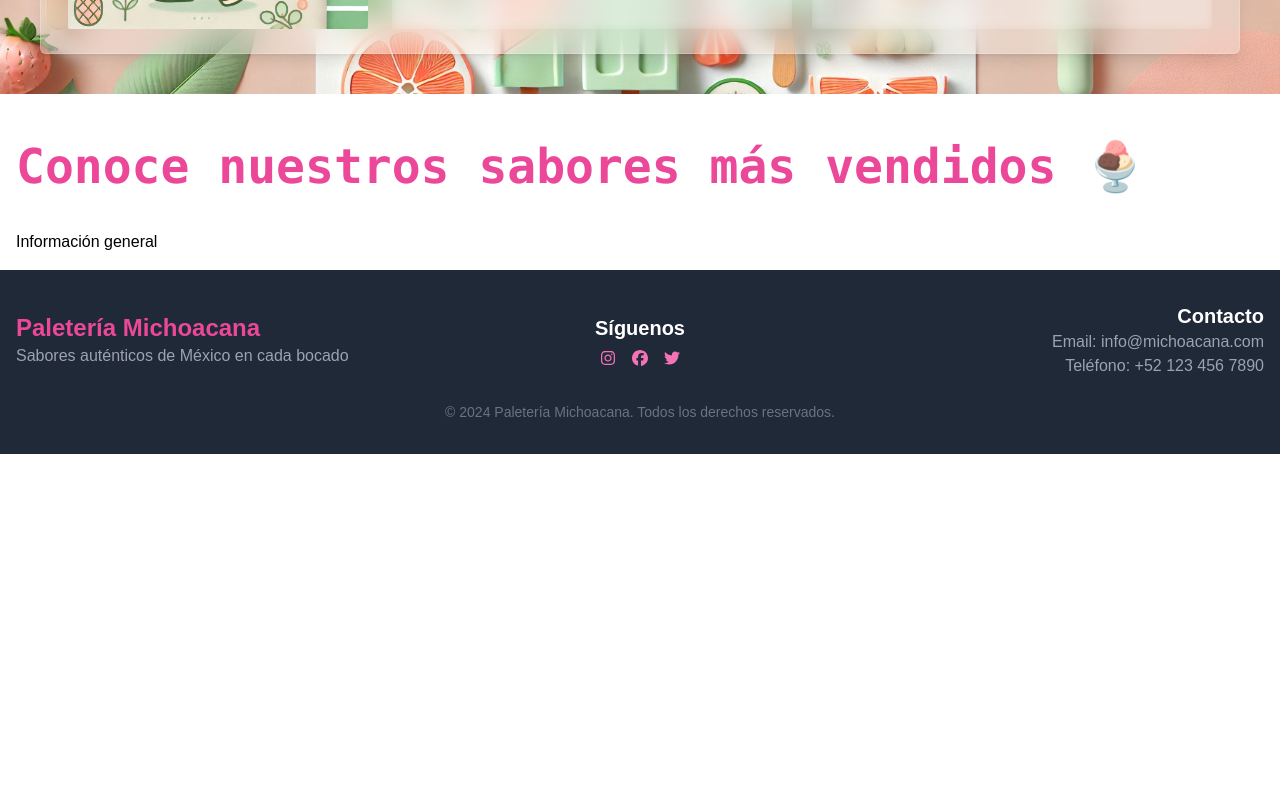
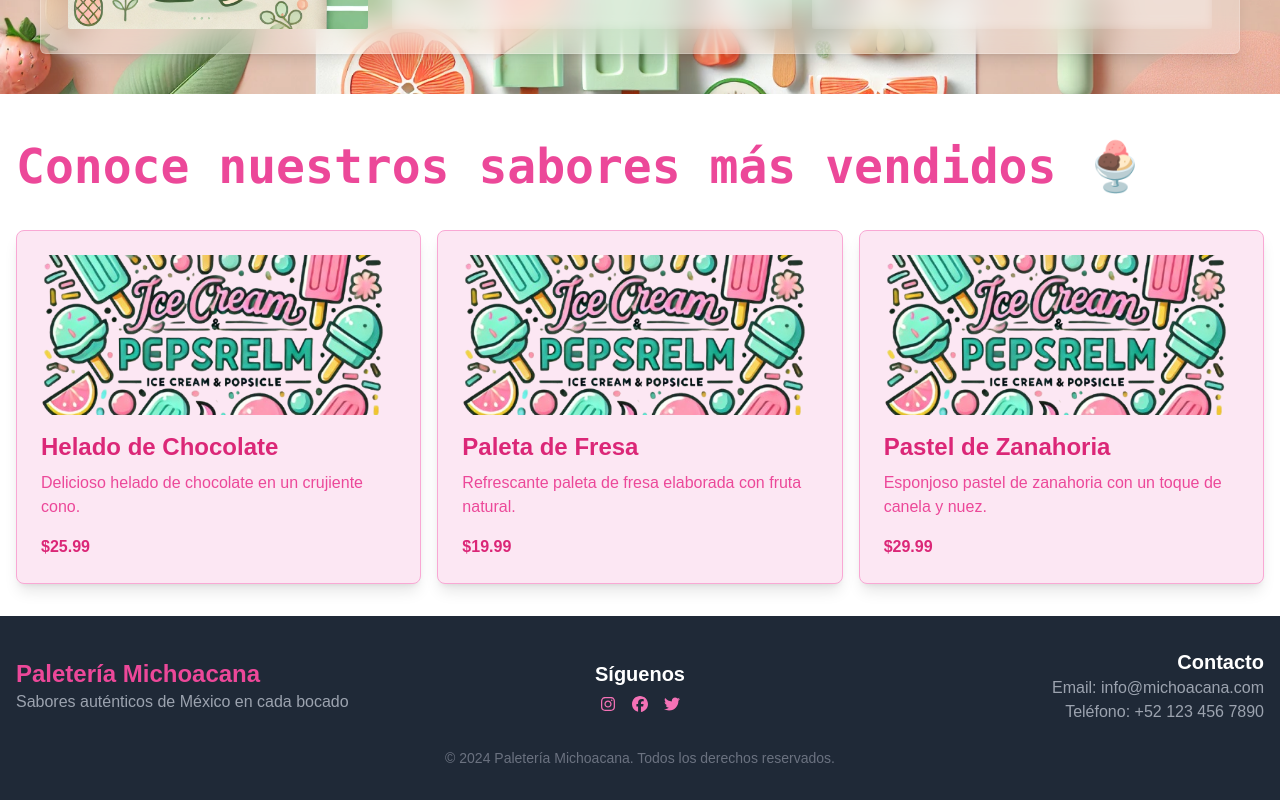
Before and after one commit to v-devOs/Next-Front-End-Michoacana, a Next.js app: page / in a window 1280 px wide. Shown: the part 1008-1808 px from the top of the page. Before the commit the page ends 1462 px from the top, so only its background shows below. Built offline with nearby package versions, Linux system fonts and the light colour scheme.

Commit message:
Ajustar carga de imagenes

```diff
--- /dev/null
+++ b/src/app/admin/(items)/product/[id]/page.tsx
@@ -0,0 +1,21 @@
+'use client'
+
+import { ProductForm } from "@/components/admin/product/ProductForm";
+import { useDataItem } from "@/hooks";
+import { Product } from "@/interfaces/admin";
+import { usePathname } from "next/navigation"
+
+const AdminProductsInfo = () => {
+
+  const path = usePathname().split('/');
+
+  const { dataItem } = useDataItem<Product>(path[2], path[3])
+
+  return (
+    <section>
+      <ProductForm data={dataItem} title="Editar información del Producto" />
+    </section>
+  )
+}
+
+export default AdminProductsInfo
--- a/src/app/admin/(items)/product/page.tsx
+++ b/src/app/admin/(items)/product/page.tsx
@@ -1,20 +1,16 @@
 import React from 'react'
-import { AdminView, Table } from '@/components/admin'
-import { getAllData } from '@/actions/admin/getData'
-import { Product } from '@/interfaces/admin';
+import { AdminView } from '@/components/admin'
+import { ProductTable } from '@/components/admin/product';
 
 
 
 const AdminProductPage = async () => {
 
-  const data: Product[] = await getAllData('product');
-
-  const fieldsOmmit = ['product_image_url', 'active', 'description']
   return (
     <div>
       <AdminView title='Información productos' />
 
-      <Table items={data} fieldsOmmit={fieldsOmmit} />
+      <ProductTable />
     </div>
   )
 }
--- a/src/app/page.tsx
+++ b/src/app/page.tsx
@@ -1,4 +1,5 @@
-import { Carousel } from "@/components/landing";
+import { CardGrid, Carousel } from "@/components/landing";
+import { Product } from "@/interfaces/admin";
 import { Metadata } from "next";
 import Image from "next/image";
 
@@ -6,6 +7,43 @@ import Image from "next/image";
 export const metadata: Metadata = {
   title: 'Paleteria Michoacana',
 }
+
+const products: Product[] = [
+  {
+    id_product: 1,
+    price: 25.99,
+    product: "Helado de Chocolate",
+    type: "Postre",
+    active: true,
+    flavor: "Chocolate",
+    presentation: "Cono",
+    description: "Delicioso helado de chocolate en un crujiente cono.",
+    product_image_url: "/img/icon.png"
+  },
+  {
+    id_product: 2,
+    price: 19.99,
+    product: "Paleta de Fresa",
+    type: "Postre",
+    active: true,
+    flavor: "Fresa",
+    presentation: "Paleta",
+    description: "Refrescante paleta de fresa elaborada con fruta natural.",
+    product_image_url: "/img/icon.png"
+  },
+  {
+    id_product: 3,
+    price: 29.99,
+    product: "Pastel de Zanahoria",
+    type: "Repostería",
+    active: false,
+    flavor: "Zanahoria",
+    presentation: "Porción",
+    description: "Esponjoso pastel de zanahoria con un toque de canela y nuez.",
+    product_image_url: "/img/icon.png"
+  }
+];
+
 
 
 export default function Home() {
@@ -62,17 +100,13 @@ export default function Home() {
           </div>
         </section>
 
-        <section className="p-4">
+        <section className="p-4" id="flavors">
           <h2 className="text-5xl font-bold font-mono text-pink-500 mt-8 mb-10">Conoce nuestros sabores más vendidos 🍨</h2>
 
           <div className="">
             <div className="">
+              <CardGrid products={products} />
             </div>
-
-            <div>
-              Información general
-            </div>
-
           </div>
         </section>
       </div>
--- /dev/null
+++ b/src/components/admin/product/ProductForm.tsx
@@ -0,0 +1,132 @@
+import { useEffect } from "react"
+import { useForm } from "react-hook-form"
+import Image from "next/image"
+import { ChangeEvent } from "react"
+
+import { Loading } from "@/components/ui"
+import { Product } from "@/interfaces/admin"
+
+interface Props {
+  title: string,
+  data?: Product
+}
+
+export const ProductForm = ({ title, data }: Props) => {
+  const {
+    register,
+    handleSubmit,
+    reset
+  } = useForm<Product>({
+    defaultValues: {
+      ...data
+    }
+  })
+
+  const onSubmit = (data: Product) => {
+    console.log({ data })
+  }
+
+  useEffect(() => {
+    if (data) reset(data)
+  }, [data, reset])
+
+  const onFileSelected = (event: ChangeEvent<HTMLInputElement>) => {
+    const file = event.target.files?.[0];
+    if (!file) return;
+
+    // Aquí puedes manejar la carga del archivo
+    console.log(file);
+  }
+
+  if (!data)
+    return <Loading />
+
+  return (
+    <div className="relative mb-4 flex min-h-screen text-gray-800 antialiased flex-col justify-center overflow-hidden bg-gray">
+      <div className="relative w-full max-w-4xl mx-auto text-center">
+        <span className="text-2xl font-light ">{title}</span>
+        <div className="mt-4 bg-white shadow-md rounded-lg text-left">
+          <div className="h-2 bg-purple-400 rounded-t-md"></div>
+          <form onSubmit={handleSubmit(onSubmit)} className="px-8 py-6">
+            <div className="flex gap-8 mb-6">
+              <div className="flex-shrink-0 mb-4">
+                <Image
+                  src={'/img/icon.png'}
+                  alt="Imagen del producto"
+                  width={200}
+                  height={200}
+                  className="rounded-md object-cover"
+                />
+              </div>
+
+              <div className="flex-1">
+                <label className="block font-semibold mb-2">Seleccionar imagen</label>
+                <input
+                  type="file"
+                  accept="image/png, image/jpeg, image/gif"
+                  onChange={onFileSelected}
+                  className='border w-full px-3 py-2 hover:outline-none focus:outline-none focus:ring-indigo-500 focus:ring-1 rounded-md'
+                />
+              </div>
+            </div>
+
+            <div className="grid grid-cols-2 gap-4">
+              <div>
+                <label className="block font-semibold">Nombre del Producto</label>
+                <input
+                  {...register('product', { required: 'Este campo es requerido' })}
+                  className='border w-full h-5 px-3 py-5 mb-4 hover:outline-none focus:outline-none focus:ring-indigo-500 focus:ring-1 rounded-md'
+                />
+
+                <label className="block font-semibold">Precio</label>
+                <input
+                  {...register('price', { required: 'Este campo es requerido' })}
+                  type="number"
+                  className='border w-full h-5 px-3 py-5 mb-4 hover:outline-none focus:outline-none focus:ring-indigo-500 focus:ring-1 rounded-md'
+                />
+              </div>
+
+              <div>
+                <label className="block font-semibold">Tipo</label>
+                <input
+                  {...register('type', { required: 'Este campo es requerido' })}
+                  className='border w-full h-5 px-3 py-5 mb-4 hover:outline-none focus:outline-none focus:ring-indigo-500 focus:ring-1 rounded-md'
+                />
+
+                <label className="block font-semibold">Sabor</label>
+                <input
+                  {...register('flavor', { required: 'Este campo es requerido' })}
+                  className='border w-full h-5 px-3 py-5 mb-4 hover:outline-none focus:outline-none focus:ring-indigo-500 focus:ring-1 rounded-md'
+                />
+              </div>
+            </div>
+
+            <label className="block font-semibold">Presentación</label>
+            <input
+              {...register('presentation', { required: 'Este campo es requerido' })}
+              className='border w-full h-5 px-3 py-5 mb-4 hover:outline-none focus:outline-none focus:ring-indigo-500 focus:ring-1 rounded-md'
+            />
+
+            <label className="block font-semibold">Descripción</label>
+            <textarea
+              {...register('description', { required: 'Este campo es requerido' })}
+              className='border w-full px-3 py-2 mb-4 hover:outline-none focus:outline-none focus:ring-indigo-500 focus:ring-1 rounded-md'
+              rows={3}
+            />
+
+            <label className="block font-semibold">Activo</label>
+            <input
+              {...register('active')}
+              type="checkbox"
+              className="border h-5 px-3 py-5 mb-4 hover:outline-none focus:outline-none focus:ring-indigo-500 focus:ring-1 rounded-"
+            />
+
+            <div className="flex justify-between items-baseline">
+              <button type="submit" className="mt-4 bg-purple-500 text-white py-2 px-6 rounded-md hover:bg-purple-600 ">Actualizar</button>
+            </div>
+          </form>
+        </div>
+      </div>
+    </div>
+  )
+}
--- a/src/components/product/ProductTable.tsx
+++ b/src/components/admin/product/ProductTable.tsx
@@ -1,15 +1,14 @@
 import { getAllData } from "@/actions/admin/getData"
 import { Product } from "@/interfaces/admin"
-import { TableButtons } from "../admin"
+import { TableButtons } from ".."
 
 const tableHeaders = [
   'Id',
   'Producto',
-  'Price',
+  'Precio',
   'Sabor',
   'Presentación',
-  'Modificar',
-  'Eliminar'
+  'Acciones'
 ]
 
 export const ProductTable = async () => {
--- a/src/components/landing/CardGrid.tsx
+++ b/src/components/landing/CardGrid.tsx
@@ -7,7 +7,7 @@ interface Props {
 
 export const CardGrid = ({ products }: Props) => {
   return (
-    <div className="grid grid-cols-1 md:grid-cols-2 lg:grid-cols-3 gap-4 bg-white">
+    <div className="grid mb-4 grid-cols-1 md:grid-cols-2 lg:grid-cols-3 gap-4 bg-white">
       {
         products.map(product => (
           <Card key={product.product} product={product} />
--- a/src/components/ui/Card.tsx
+++ b/src/components/ui/Card.tsx
@@ -10,14 +10,15 @@ export const Card = ({ product }: Props) => {
     <div className='bg-pink-100 border border-pink-300 rounded-lg shadow-lg p-6 hover:shadow-xl transition-shadow'>
       <Image
         src={product.product_image_url}
-        alt={product.description}
-        fill
+        alt={product.product}
+        width={400}
+        height={400}
         className='w-full h-40 object-cover rounded-md mb-4'
       />
-      <h2 className="text-2xl font-bold text-pink-600 mb-2">Paleta de Fresa</h2>
-      <p className="text-pink-500 mb-4">Deliciosa paleta de fresa hecha con fruta natural.</p>
+      <h2 className="text-2xl font-bold text-pink-600 mb-2">{product.product}</h2>
+      <p className="text-pink-500 mb-4">{product.description}</p>
       <div className="flex items-center justify-between">
-        <span className="text-pink-600 font-semibold">$1.50</span>
+        <span className="text-pink-600 font-semibold">${product.price}</span>
       </div>
     </div>
   )
--- a/src/components/ui/Footer.tsx
+++ b/src/components/ui/Footer.tsx
@@ -1,8 +1,14 @@
-import React from 'react';
+'use client'
+import { usePathname } from 'next/navigation';
 import { FaFacebook, FaInstagram, FaTwitter } from 'react-icons/fa6';
 
+export const Footer = () => {
 
-export const Footer = () => {
+  const path = usePathname()
+
+  if (path.includes('admin'))
+    return <></>
+
   return (
     <footer className="bg-gray-800 text-white py-8">
       <div className="container mx-auto px-4">
```
Also changed, not shown: src/components/admin/product/index.ts (renamed from src/components/product/index.ts), 1 other file (tests, documents, lock files or other folders).
